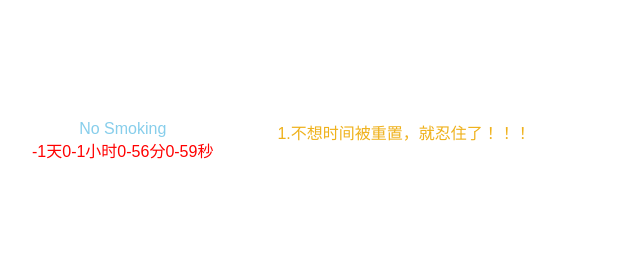
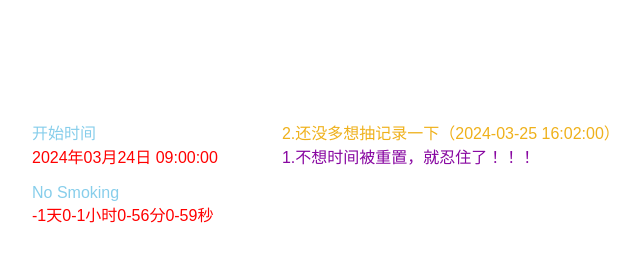
Before and after one commit to peikaihui/peikaihui.github.io, a plain HTML site: page index.html in a window 1280 px wide. Shown: the whole page, without its empty margins (88-728 px from the left). Drawn offline with Linux system fonts and the light colour scheme.

Commit message:
Add files via upload

```diff
--- a/index.html
+++ b/index.html
@@ -10,6 +10,8 @@
 <body>
     <div class="wrap">
         <div class="left">
+            <div class="label">开始时间</div>
+            <div class="time">2024年03月24日 09:00:00</div>
             <div class="label">No Smoking</div>
             <div class="time" id="time">0天00小时00分00秒</div>
         </div>
@@ -35,8 +37,9 @@
         minute = (minute < 10) ? '0' + minute : minute;
         second = (second < 10) ? '0' + second : second;
         time.innerHTML = day + '天' + hour + '小时' + minute + '分' + second + '秒';
+        // 此刻的时间 2024-03-25 09:00:00
     }, 1000);
-    var tipList = ['1.不想时间被重置，就忍住了！！！']
+    var tipList = ['1.不想时间被重置，就忍住了！！！', '2.还没多想抽记录一下（2024-03-25 16:02:00）']
     // 渲染进right，倒叙渲染，随机颜色，最美七色
     var right = document.querySelector('.right');
     for (var i = tipList.length - 1; i >= 0; i--) {
@@ -73,7 +76,7 @@
 
     .left {
         min-width: 150px;
-        text-align: center;
+        /* text-align: center; */
     }
 
     .label {
@@ -81,7 +84,8 @@
     }
 
     .time {
-        color: red
+        color: red;
+        margin-bottom: 16px;
     }
 
     .right {
```
